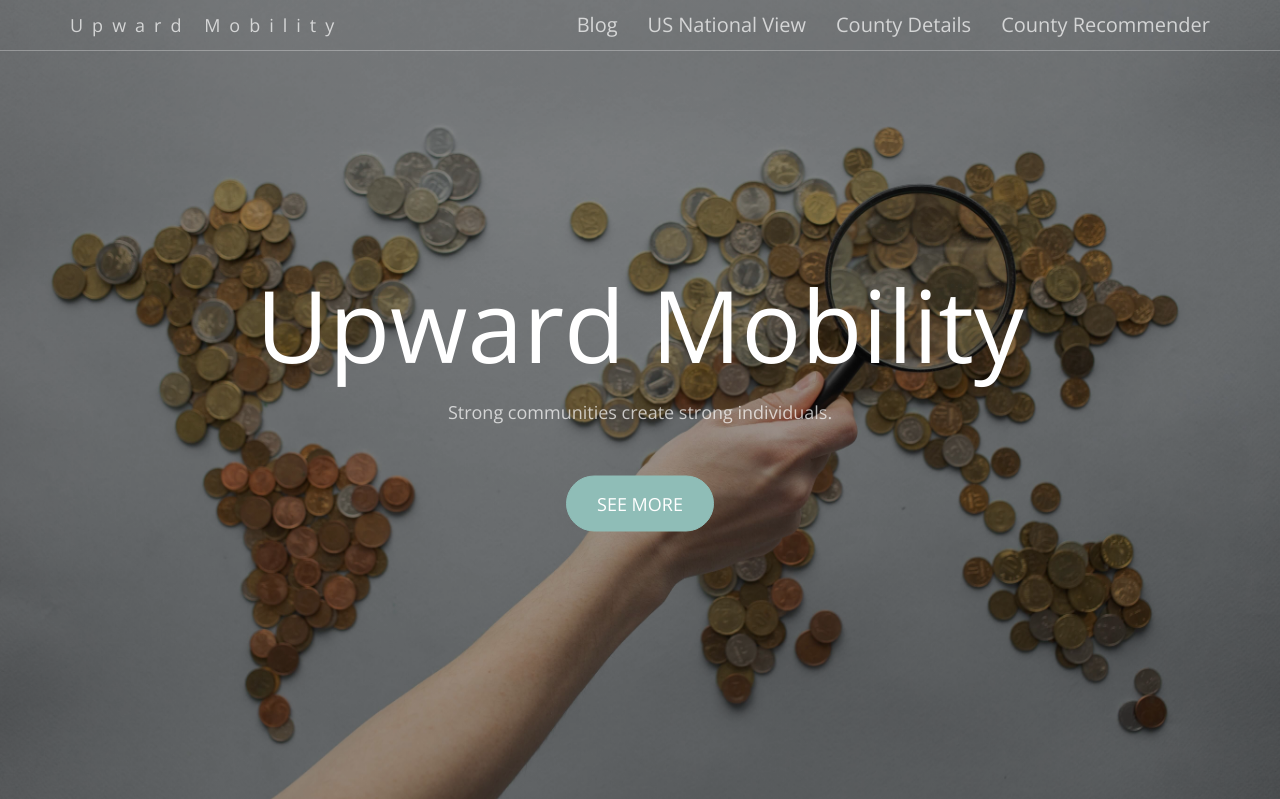
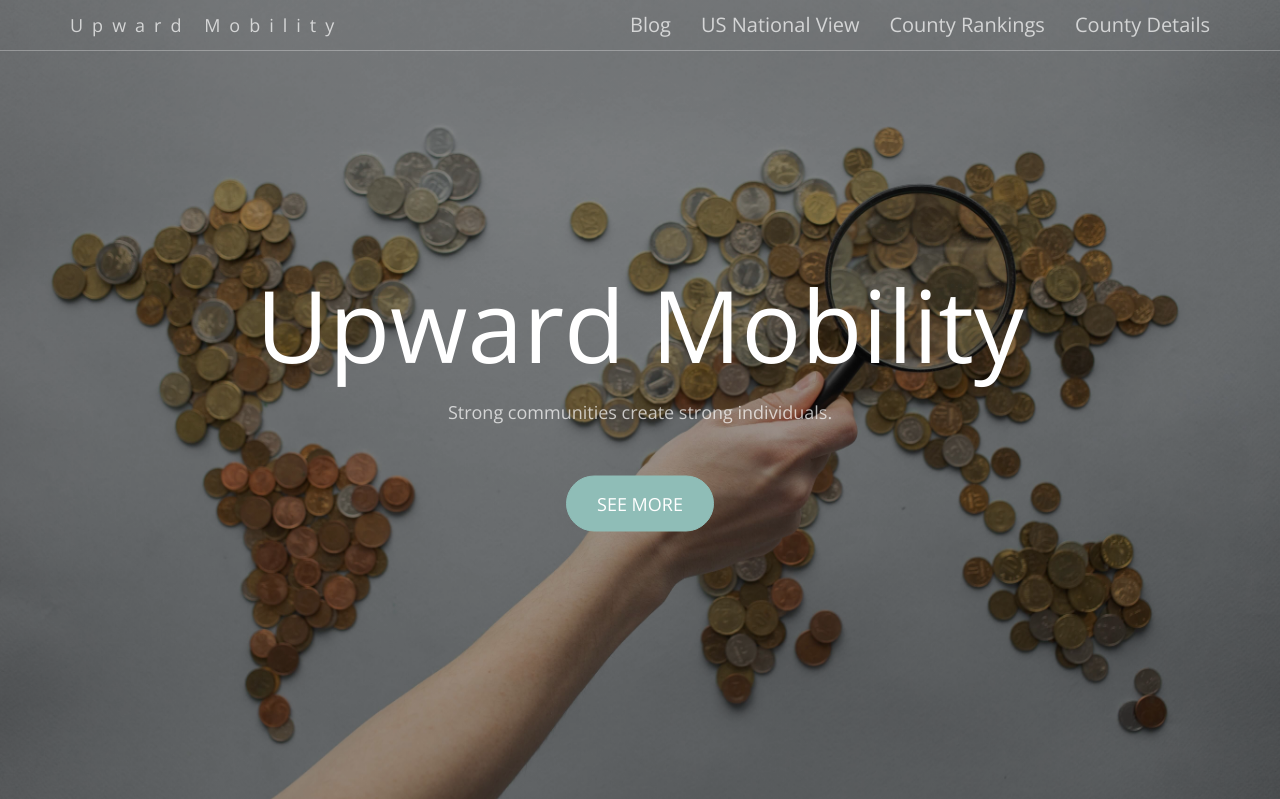
Before and after one commit to RachellCalhoun/us-upward-mobility, a Django app: page / in a window 1280 px wide. Shown: the top 799 px of the page. Run offline with Django 4.2, Linux system fonts and the light colour scheme; some libraries are stand-ins or nearby versions.

Commit message:
rename rankings page

```diff
--- a/mobility/templates/mobility/base.html
+++ b/mobility/templates/mobility/base.html
@@ -65,8 +65,8 @@ Although you can use them, for a more unique website, replace these images with
                         <a href="{% url 'post_list' %}">Blog</a>
                     </li>
                     <li><a href="{% url 'national_view' %}">US National View</a></li>
+                    <li><a href="{% url 'county_rankings' %}">County Rankings</a></li>
                     <li><a href="{% url 'county_details' %}">County Details</a></li>
-                    <li><a href="{% url 'preferred_metrics' %}">County Recommender</a></li>
                     <!-- <li>
                         <a href="{% url 'resources' %}">Resources</a>
                     </li> -->
--- a/mobility/templates/mobility/preferred_metrics.html
+++ b/mobility/templates/mobility/county_rankings.html
@@ -25,11 +25,11 @@
 
   }
   </style>
-<h2>County Recommender</h2>
+<h2>County Rankings</h2>
 
 <p class="lead">
-    Everyone has difference priorities and preferences, select your top three to see a list of top recommended
-    counties.
+    Everyone has different priorities and preferences, select your top three metrics and assign a weight to each from 0 to 100 totalling 100
+    to see a list of top recommended counties.
   </p>
   {{query_string}}
 <div class="frame-container">
--- a/mobility/urls.py
+++ b/mobility/urls.py
@@ -9,6 +9,6 @@ urlpatterns = [
     path("blog", views.PostListView.as_view(), name="post_list"),
     path('national-view', views.national_view, name="national_view"),
     path('county-details', views.county_details, name="county_details" ),
-    path('preferred-metrics', views.preferred_metrics, name="preferred_metrics"),
+    path('county-rankings', views.county_rankings, name="county_rankings"),
     path('resources', TemplateView.as_view(template_name='mobility/resources.html'), name="resources" )
 ]
--- a/mobility/views.py
+++ b/mobility/views.py
@@ -33,9 +33,9 @@ def national_view(request):
     context = { 'form': metric_form, 'metric': metric}
     return HttpResponse(template.render(context, request))
 
-def preferred_metrics(request):
+def county_rankings(request):
 
-    template = loader.get_template('mobility/preferred_metrics.html')
+    template = loader.get_template('mobility/county_rankings.html')
 
     return HttpResponse(template.render({}, request))
 
```
